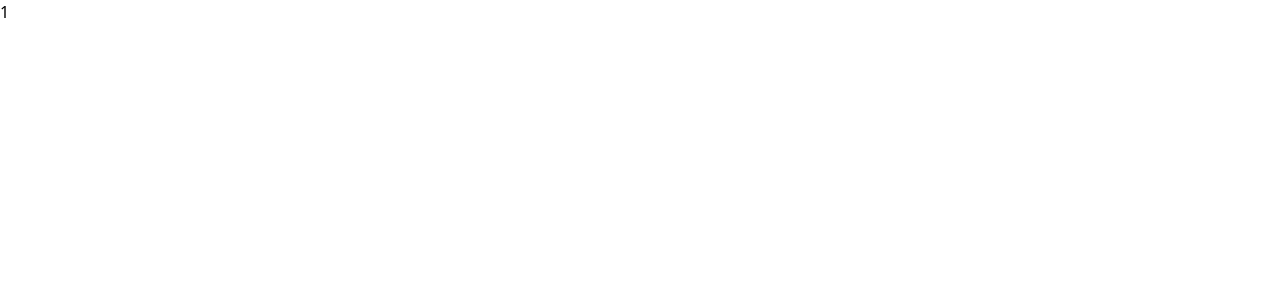
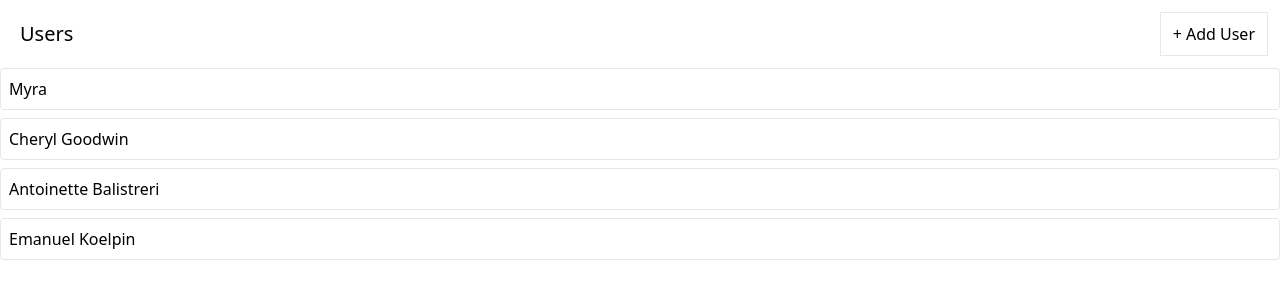
Before and after one commit to me-coderaider/redux-network-requests-media, a React (Create React App) app: page / in a window 1280 px wide. Shown: the top 300 px of the page. Built offline with nearby package versions, Linux system fonts and the light colour scheme; data requests are answered from the project's data file.

Commit message:
Rendering a list of users and Adding new Users

```diff
--- a/db.json
+++ b/db.json
@@ -1,7 +1,22 @@
 {
-    "users":[
-        {"id":1, "name":"Myra"}
-    ],
-    "albums":[],
-    "photos":[]
+  "users": [
+    {
+      "id": 1,
+      "name": "Myra"
+    },
+    {
+      "id": "d0d9",
+      "name": "Cheryl Goodwin"
+    },
+    {
+      "id": "0c57",
+      "name": "Antoinette Balistreri"
+    },
+    {
+      "id": "dc2d",
+      "name": "Emanuel Koelpin"
+    }
+  ],
+  "albums": [],
+  "photos": []
 }
--- a/src/components/UsersList.js
+++ b/src/components/UsersList.js
@@ -1,6 +1,7 @@
 import { useEffect } from "react";
 import { useDispatch, useSelector } from "react-redux";
-import { fetchUsers } from "../store";
+import { fetchUsers, addUser } from "../store";
+import Button from "./Button";
 import Skeleton from "./Skeleton";
 
 function UsersList() {
@@ -14,6 +15,10 @@ function UsersList() {
         dispatch(fetchUsers());
     }, [dispatch]);
 
+    const handleAddUser = () => {
+        dispatch(addUser());
+    };
+
     if (isLoading) {
         // return <div>Loading...</div>;
         return <Skeleton times={6} className="h-10 w-full" />;
@@ -23,7 +28,25 @@ function UsersList() {
         return <div>Error fetching data...</div>;
     }
 
-    return <div>{data.length}</div>;
+    const renderedUsers = data.map((user) => {
+        return (
+            <div key={user.id} className="mb-2 border rounded">
+                <div className="flex p-2 justify-between items-center cursor-pointer">
+                    {user.name}
+                </div>
+            </div>
+        );
+    });
+
+    return (
+        <div>
+            <div className="flex flex-row justify-between m-3">
+                <h1 className="m-2 text-xl">Users</h1>
+                <Button onClick={handleAddUser}>+ Add User</Button>
+            </div>
+            {renderedUsers}
+        </div>
+    );
 }
 
 export default UsersList;
--- a/src/store/index.js
+++ b/src/store/index.js
@@ -8,3 +8,4 @@ export const store = configureStore({
 });
 
 export * from "./thunks/fetchUsers";
+export * from "./thunks/addUser";
--- a/src/store/slices/usersSlice.js
+++ b/src/store/slices/usersSlice.js
@@ -1,5 +1,6 @@
 import { createSlice } from "@reduxjs/toolkit";
 import { fetchUsers } from "../thunks/fetchUsers";
+import { addUser } from "../thunks/addUser";
 
 const usersSlice = createSlice({
     name: "users",
@@ -10,6 +11,7 @@ const usersSlice = createSlice({
     },
     reducers: {},
     extraReducers(builder) {
+        // NOTE -- for each THUNK there will be 3 'addCase'
         builder.addCase(fetchUsers.pending, (state, action) => {
             // update our state object to show user that we're loading data
             state.isLoading = true;
@@ -24,6 +26,18 @@ const usersSlice = createSlice({
             state.isLoading = false;
             state.error = action.error;
         });
+
+        builder.addCase(addUser.pending, (state, action) => {
+            state.isLoading = true;
+        });
+        builder.addCase(addUser.fulfilled, (state, action) => {
+            state.isLoading = false;
+            state.data.push(action.payload);
+        });
+        builder.addCase(addUser.rejected, (state, action) => {
+            state.isLoading = false;
+            state.error = action.error;
+        });
     },
 });
 
--- /dev/null
+++ b/src/store/thunks/addUser.js
@@ -0,0 +1,13 @@
+import { createAsyncThunk } from "@reduxjs/toolkit";
+import axios from "axios";
+import { faker } from "@faker-js/faker";
+
+const addUser = createAsyncThunk("users/add", async () => {
+    const response = await axios.post("http://localhost:3005/users", {
+        name: faker.person.fullName(),
+    });
+
+    return response.data;
+});
+
+export { addUser };
```
